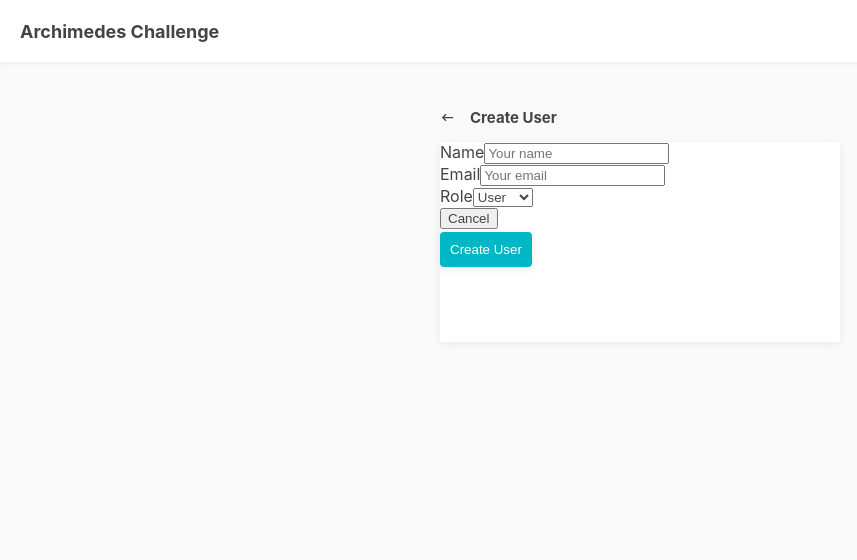
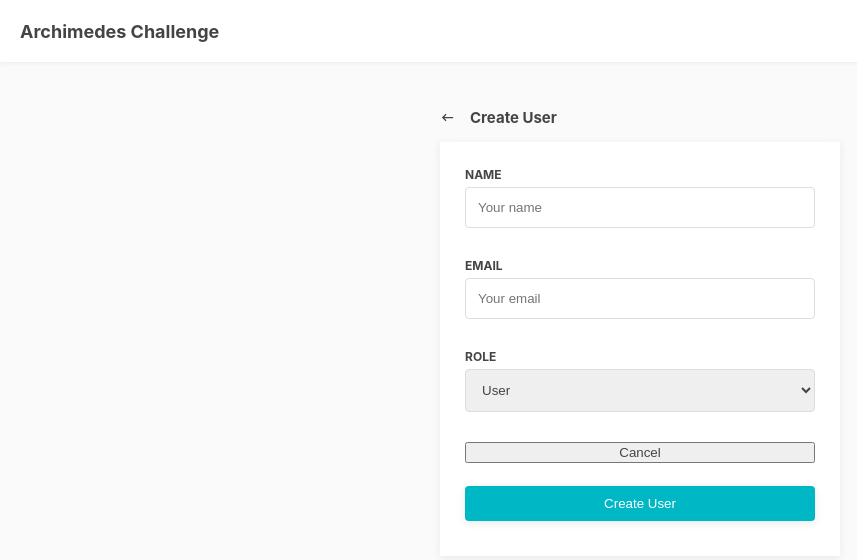
Before and after one commit to mppdg/archimedes-frontend-react-challenge, a React (Create React App) app: page /users/create in a window 1280 px wide. Shown: the top 560 px of the page, without its empty margins (0-857 px from the left). Built offline with nearby package versions, Linux system fonts and the light colour scheme.

Commit message:
style UserForm

```diff
--- a/src/assets/styles/app.scss
+++ b/src/assets/styles/app.scss
@@ -79,3 +79,32 @@
         background-color: #02c8d6;
     }
 }
+
+
+.user-form {
+    min-width: 400px;
+    padding: 15px;
+
+    .form-group {
+        width: 100%;
+        padding: 10px;
+        display: flex;
+        flex-direction: column;
+        margin-bottom: 10px;
+
+        label {
+            text-transform: uppercase;
+            font-size: 12px;
+            font-weight: bold;
+            margin-bottom: 5px;
+          }
+      }
+
+      input[type=text], select {
+        width: 100%;
+        padding: 12px;
+        border: 1px solid #DDD;
+        border-radius: 4px;
+        resize: vertical;
+      }
+}
```
